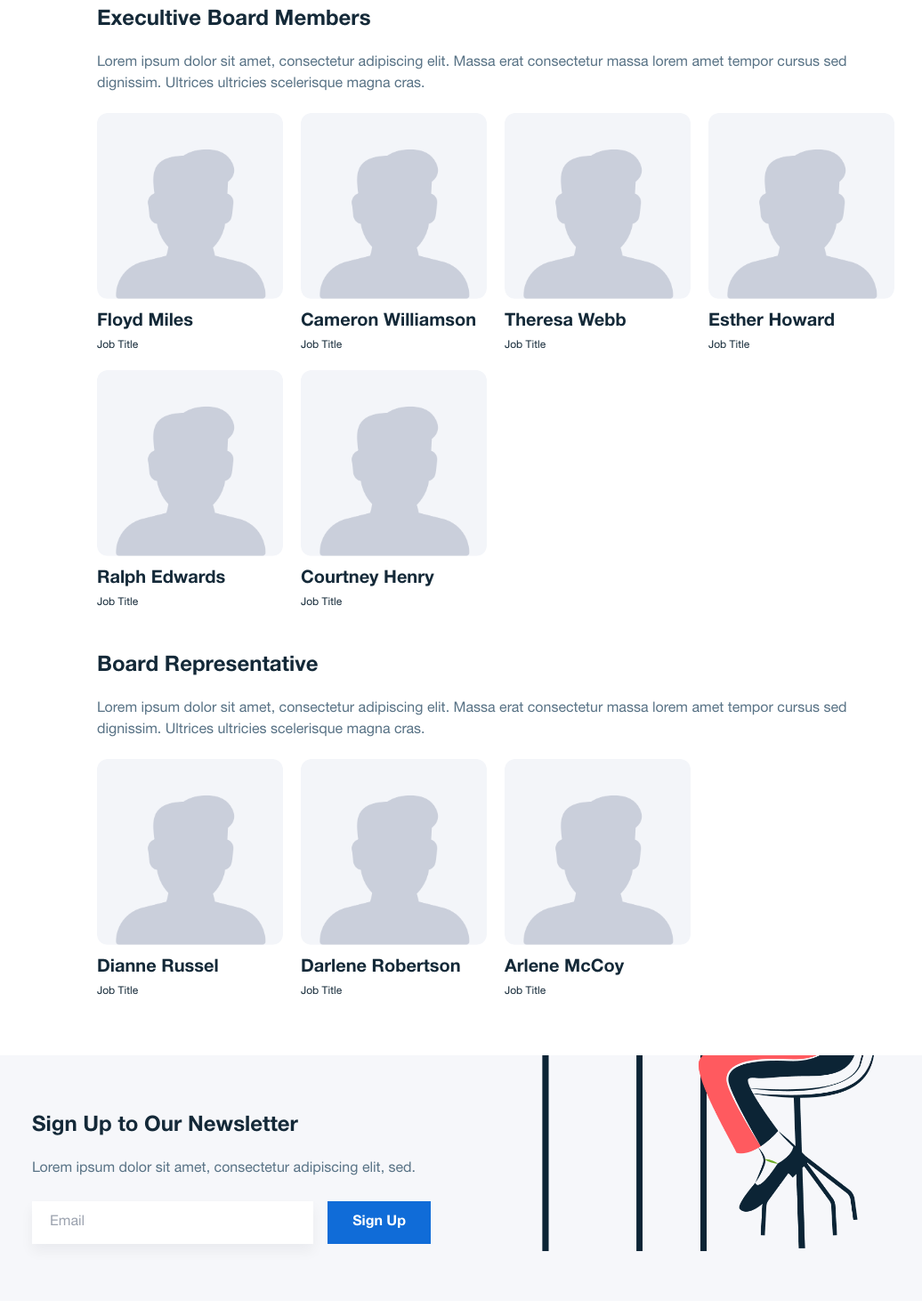
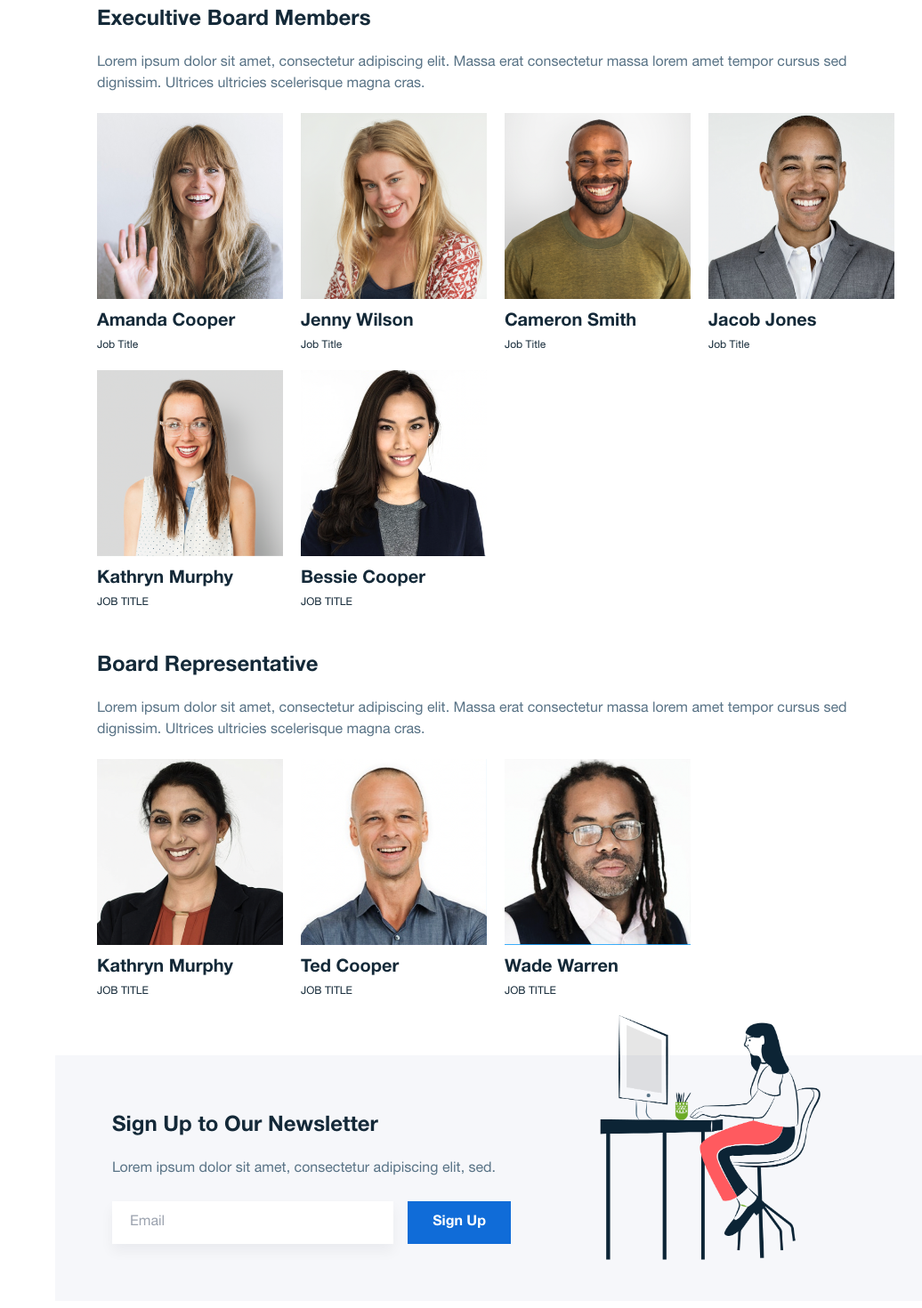
Before and after one commit to arpitgupta1214/eucomm, a Next.js app: page /about/structure-and-governance in a window 1280 px wide. Shown: the part 940-2410 px from the top of the page at 89% size, without its empty margins (83-1119 px from the left). Built offline with nearby package versions, Linux system fonts and the light colour scheme; what calendar-dates would draw is missing.

Commit message:
governance page

```diff
--- a/data/about/structureAndGovernance/data.json
+++ b/data/about/structureAndGovernance/data.json
@@ -1,6 +1,10 @@
 {
   "pageHead": "Structure and Governance",
-  "headImg": "/images/placeholder-large.png",
+  "headImg": {
+    "src": "/images/governance/headImage.png",
+    "width": 2880,
+    "height": 560
+  },
   "subhead": "Lorem ipsum dolor sit amet, consectetur adipiscing elit. Ipsum, duis etiam sed dictum massa at diam interdum eleifend. Maecenas ullamcorper nisl ipsum lacus enim amet, proin. Mus sodales dolor maecenas lorem nisi, rhoncus. Nibh sodales ipsum lectus orci at pretium quisque malesuada.",
   "groups": [
     {
@@ -12,34 +16,34 @@
       "description": "Lorem ipsum dolor sit amet, consectetur adipiscing elit. Massa erat consectetur massa lorem amet tempor cursus sed dignissim. Ultrices ultricies scelerisque magna cras.",
       "members": [
         {
-          "name": "Floyd Miles",
+          "name": "Amanda Cooper",
           "jobTitle": "Job Title",
-          "image": "/images/placeholder-human.png"
+          "image": "/images/team/img-10.png"
         },
         {
-          "name": "Cameron Williamson",
+          "name": "Jenny Wilson",
           "jobTitle": "Job Title",
-          "image": "/images/placeholder-human.png"
+          "image": "/images/team/img-1.png"
         },
         {
-          "name": "Theresa Webb",
+          "name": "Cameron Smith",
           "jobTitle": "Job Title",
-          "image": "/images/placeholder-human.png"
+          "image": "/images/team/img-2.png"
         },
         {
-          "name": "Esther Howard",
+          "name": "Jacob Jones",
           "jobTitle": "Job Title",
-          "image": "/images/placeholder-human.png"
+          "image": "/images/team/img-3.png"
         },
         {
-          "name": "Ralph Edwards",
-          "jobTitle": "Job Title",
-          "image": "/images/placeholder-human.png"
+          "name": "Kathryn Murphy",
+          "jobTitle": "JOB TITLE",
+          "image": "/images/team/img-4.png"
         },
         {
-          "name": "Courtney Henry",
-          "jobTitle": "Job Title",
-          "image": "/images/placeholder-human.png"
+          "name": "Bessie Cooper",
+          "jobTitle": "JOB TITLE",
+          "image": "/images/team/img-5.png"
         }
       ]
     },
@@ -48,19 +52,19 @@
       "description": "Lorem ipsum dolor sit amet, consectetur adipiscing elit. Massa erat consectetur massa lorem amet tempor cursus sed dignissim. Ultrices ultricies scelerisque magna cras.",
       "members": [
         {
-          "name": "Dianne Russel",
-          "jobTitle": "Job Title",
-          "image": "/images/placeholder-human.png"
+          "name": "Kathryn Murphy",
+          "jobTitle": "JOB TITLE",
+          "image": "/images/team/img-8.png"
         },
         {
-          "name": "Darlene Robertson",
-          "jobTitle": "Job Title",
-          "image": "/images/placeholder-human.png"
+          "name": "Ted Cooper",
+          "jobTitle": "JOB TITLE",
+          "image": "/images/team/img-9.png"
         },
         {
-          "name": "Arlene McCoy",
-          "jobTitle": "Job Title",
-          "image": "/images/placeholder-human.png"
+          "name": "Wade Warren",
+          "jobTitle": "JOB TITLE",
+          "image": "/images/team/img-6.png"
         }
       ]
     }
--- a/pages/about/structure-and-governance.jsx
+++ b/pages/about/structure-and-governance.jsx
@@ -11,10 +11,10 @@ const Structure = (props) => {
       {/* headimg */}
       <div className="w-full mb-12">
         <Image
-          src={props.headImg}
+          src={props.headImg.src}
           alt=""
-          width={5760}
-          height={1120}
+          width={props.headImg.width}
+          height={props.headImg.height}
           layout="responsive"
         />
       </div>
@@ -42,12 +42,12 @@ const Structure = (props) => {
                 {group?.members?.map((member) => (
                   <div key={`${group.name}-${member.name}`} className="w-full">
                     {/* img */}
-                    <div className="mb-3 rounded-xl overflow-hidden">
+                    <div className="mb-3">
                       <Image
                         src={member.image}
                         alt=""
-                        width={200}
-                        height={200}
+                        width={1}
+                        height={1}
                         layout="responsive"
                       />
                     </div>
@@ -61,7 +61,7 @@ const Structure = (props) => {
         </div>
       </div>
 
-      <div className="w-full max-w-content mb-32 rounded-xl overflow-hidden">
+      <div className="content-sm mb-32">
         <Newsletter />
       </div>
     </div>
```
Also changed, not shown: public/images/governance/headImage.png (added).
